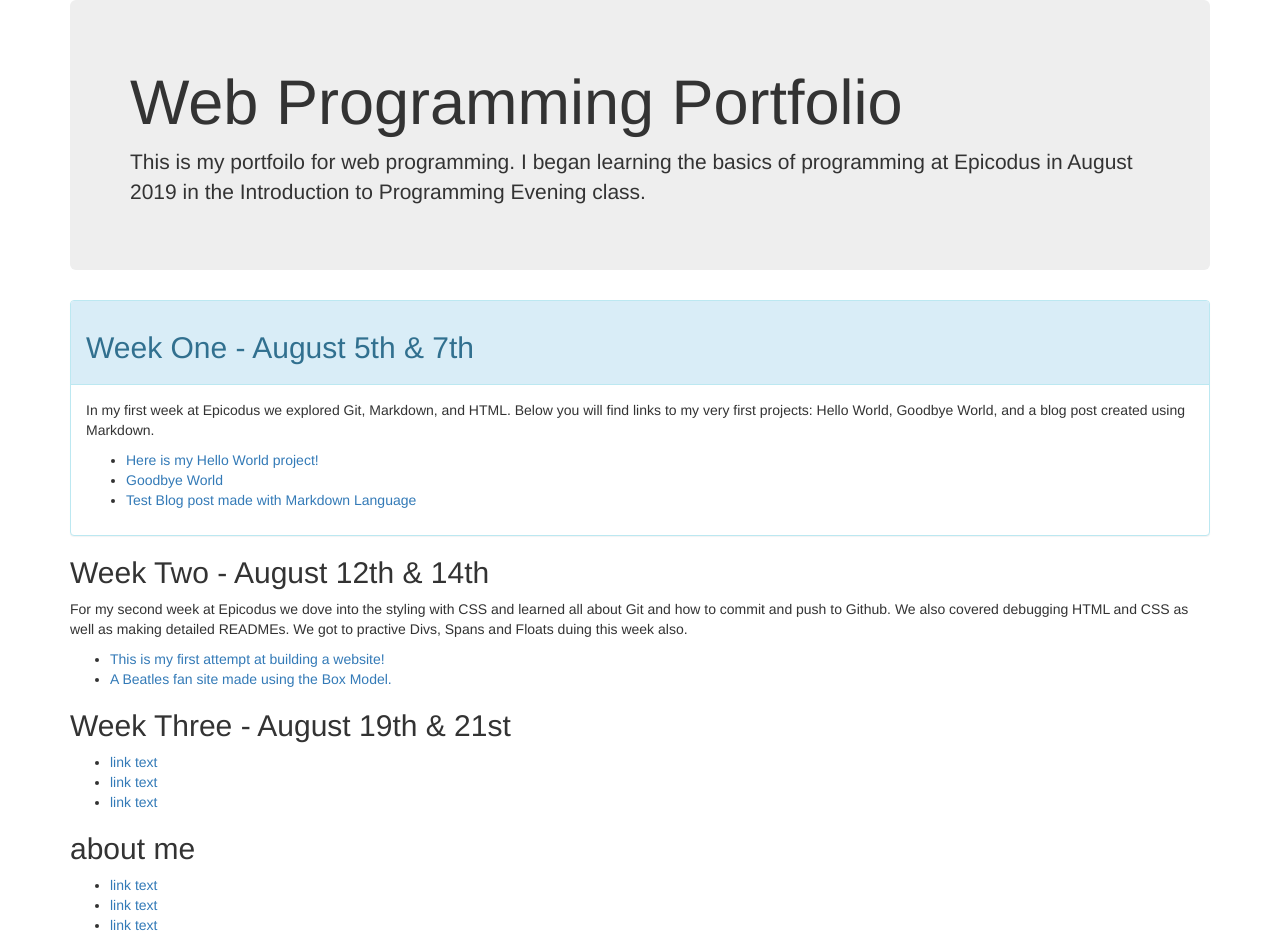
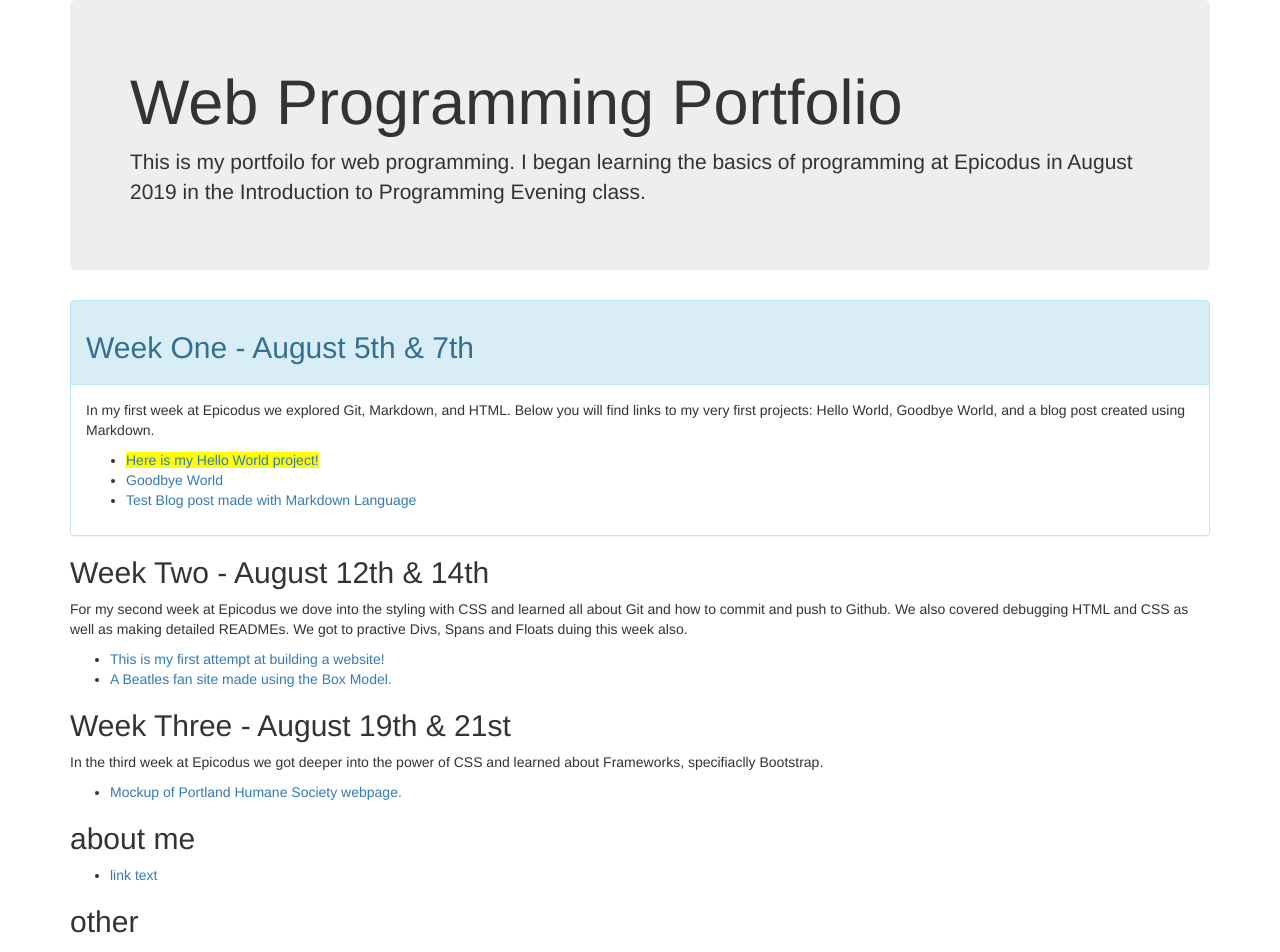
Before and after one commit to fcw1987/Portfolio, a plain HTML site: page index.html in a window 1280 px wide. Shown: the top 952 px of the page. Drawn offline with Linux system fonts and the light colour scheme.

Commit message:
added content for 3rd week.

```diff
--- a/css/styles.css
+++ b/css/styles.css
@@ -0,0 +1,3 @@
+.important {
+  background-color: yellow
+}
--- a/index.html
+++ b/index.html
@@ -4,6 +4,7 @@
 <head>
     <title>Web Programming Portfolio</title>
     <link href="css/bootstrap.css" rel="stylesheet" type="text/css">
+    <link href="css/styles.css" rel="stylesheet" type="text/css">
 </head>
 
 <body>
@@ -23,7 +24,7 @@
                     In my first week at Epicodus we explored Git, Markdown, and HTML. Below you will find links to my very first projects: Hello World, Goodbye World, and a blog post created using Markdown.
                 </p>
                 <ul>
-                    <li><a href="https://github.com/fcw1987/hello-world">Here is my Hello World project!</a></li>
+                    <li><a href="https://github.com/fcw1987/hello-world"><span class="important">Here is my Hello World project!</span></a></li>
                     <li><a href="https://github.com/fcw1987/goodbye">Goodbye World</a></li>
                     <li><a href="https://github.com/fcw1987/blog">Test Blog post made with Markdown Language</a></li>
                 </ul>
@@ -38,15 +39,14 @@
             <li><a href="https://github.com/fcw1987/bandsite">A Beatles fan site made using the Box Model.</a></li>
         </ul>
         <h2>Week Three - August 19th & 21st</h2>
+        <p>
+          In the third week at Epicodus we got deeper into the power of CSS and learned about Frameworks, specifiaclly Bootstrap.
+        </p>
         <ul>
-            <li><a href="url">link text</a></li>
-            <li><a href="url">link text</a></li>
-            <li><a href="url">link text</a></li>
+            <li><a href="https://github.com/fcw1987/Shelter">Mockup of Portland Humane Society webpage.</a></li>
         </ul>
         <h2>about me</h2>
         <ul>
-            <li><a href="url">link text</a></li>
-            <li><a href="url">link text</a></li>
             <li><a href="url">link text</a></li>
         </ul>
         <h2>other</h2>
@@ -54,6 +54,7 @@
             <li></li>
         </ul>
     </div>
+    <div style="width:100%;height:0;padding-bottom:75%;position:relative;"><iframe src="https://giphy.com/embed/XreQmk7ETCak0" width="50%" height="50%" style="position:absolute" frameBorder="10" class="giphy-embed" allowFullScreen></iframe></div><p><a href="https://giphy.com/gifs/retro-thumbs-up-XreQmk7ETCak0">via GIPHY</a></p>
 </body>
 
 </html>
```
